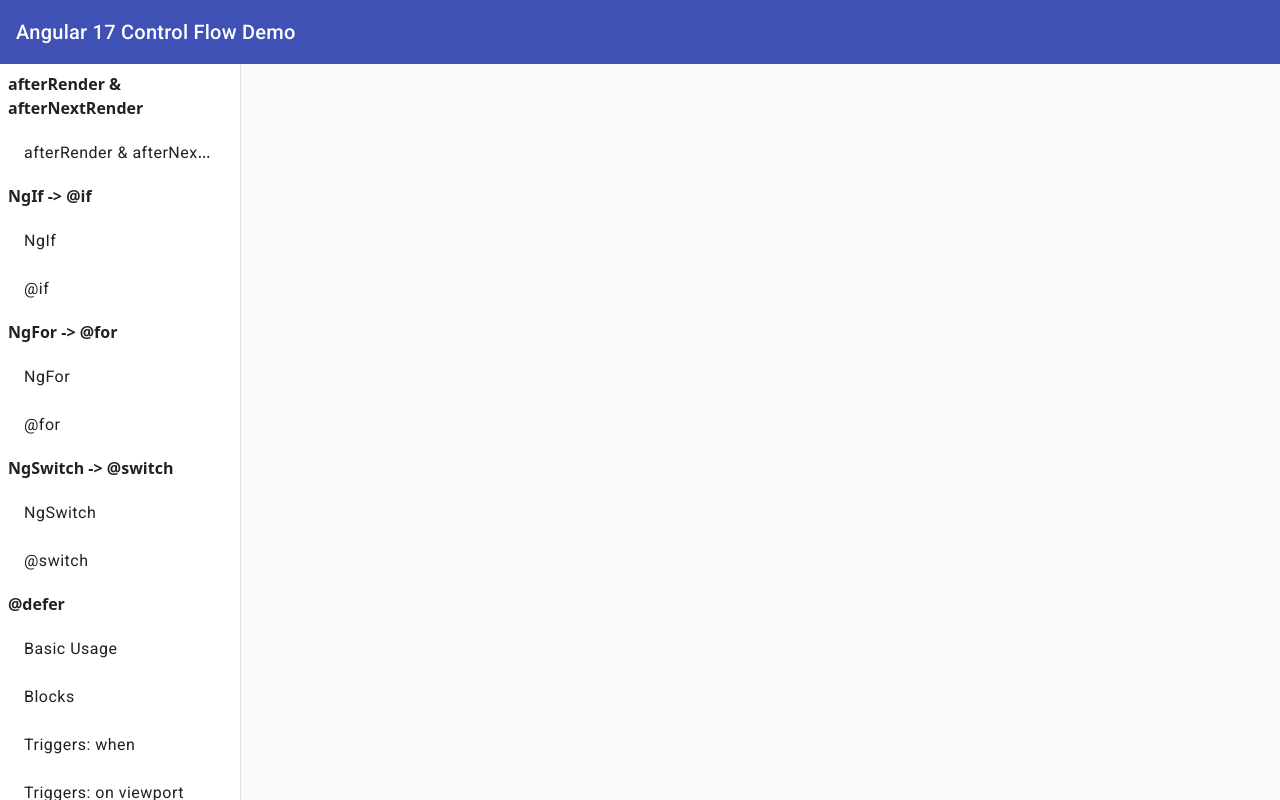
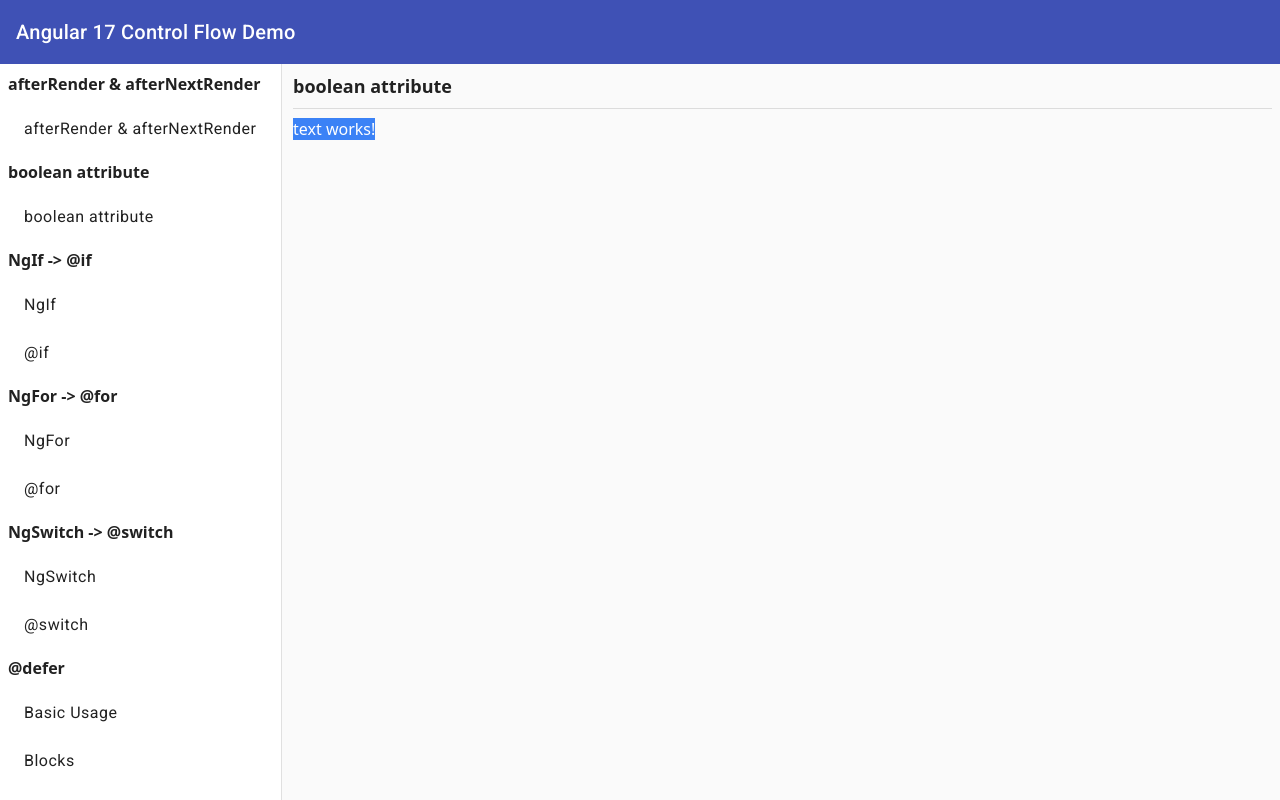
Before and after one commit to wellwind/devfest-2023-taipei-ng17-control-flow-demo, an Angular app: page /boolean-attribute in a window 1280 px wide. Before the commit this address led to /. Built offline with nearby package versions, Linux system fonts and the light colour scheme.

Commit message:
feat: demo boolean attribute

```diff
--- a/src/app/app.component.ts
+++ b/src/app/app.component.ts
@@ -20,22 +20,38 @@
     </mat-toolbar>
     <mat-sidenav-container class="h-[calc(100vh-64px)]">
       <mat-sidenav [opened]="true" mode="side">
-        <div class="w-56 m-2">
+        <div class="w-62 m-2">
           <h3 class="font-bold">afterRender & afterNextRender</h3>
+
           <mat-nav-list>
             <a mat-list-item routerLinkActive="pl-2" routerLink="/after-render">
-            afterRender & afterNextRender
+              afterRender & afterNextRender
             </a>
+          </mat-nav-list>
 
+          <h3 class="font-bold">boolean attribute</h3>
+
+          <mat-nav-list>
+            <a mat-list-item routerLinkActive="pl-2" routerLink="/boolean-attribute">
+              boolean attribute
+            </a>
           </mat-nav-list>
 
           <h3 class="font-bold">NgIf -> &#64;if</h3>
 
           <mat-nav-list>
-            <a mat-list-item routerLinkActive="pl-2" routerLink="/control-flow/ng-if">
+            <a
+              mat-list-item
+              routerLinkActive="pl-2"
+              routerLink="/control-flow/ng-if"
+            >
               NgIf
             </a>
-            <a mat-list-item routerLinkActive="pl-2" routerLink="/control-flow/at-if">
+            <a
+              mat-list-item
+              routerLinkActive="pl-2"
+              routerLink="/control-flow/at-if"
+            >
               &#64;if
             </a>
           </mat-nav-list>
@@ -43,10 +59,18 @@
           <h3 class="font-bold">NgFor -> &#64;for</h3>
 
           <mat-nav-list>
-            <a mat-list-item routerLinkActive="pl-2" routerLink="/control-flow/ng-for">
+            <a
+              mat-list-item
+              routerLinkActive="pl-2"
+              routerLink="/control-flow/ng-for"
+            >
               NgFor
             </a>
-            <a mat-list-item routerLinkActive="pl-2" routerLink="/control-flow/at-for">
+            <a
+              mat-list-item
+              routerLinkActive="pl-2"
+              routerLink="/control-flow/at-for"
+            >
               &#64;for
             </a>
           </mat-nav-list>
@@ -54,10 +78,18 @@
           <h3 class="font-bold">NgSwitch -> &#64;switch</h3>
 
           <mat-nav-list>
-            <a mat-list-item routerLinkActive="pl-2" routerLink="/control-flow/ng-switch">
+            <a
+              mat-list-item
+              routerLinkActive="pl-2"
+              routerLink="/control-flow/ng-switch"
+            >
               NgSwitch
             </a>
-            <a mat-list-item routerLinkActive="pl-2" routerLink="/control-flow/at-switch">
+            <a
+              mat-list-item
+              routerLinkActive="pl-2"
+              routerLink="/control-flow/at-switch"
+            >
               &#64;switch
             </a>
           </mat-nav-list>
--- a/src/app/app.routes.ts
+++ b/src/app/app.routes.ts
@@ -4,6 +4,10 @@
   {
     path: 'after-render',
     loadComponent: () => import('./pages/after-render/after-render.component'),
+  },
+  {
+    path: 'boolean-attribute',
+    loadComponent: () => import('./pages/boolean-attribute/boolean-attribute.component'),
   },
   {
     path: 'control-flow',
--- a/src/app/pages/after-render/child.component.ts
+++ b/src/app/pages/after-render/child.component.ts
@@ -1,4 +1,9 @@
-import { AfterViewInit, Component, afterNextRender, afterRender } from '@angular/core';
+import {
+  AfterViewInit,
+  Component,
+  afterNextRender,
+  afterRender,
+} from '@angular/core';
 import { MatButtonModule } from '@angular/material/button';
 
 @Component({
@@ -11,7 +16,6 @@
       Counter: {{ counter }}
     </button>
   `,
-  styles: ``,
 })
 export class ChildComponent implements AfterViewInit {
   counter = 0;
--- /dev/null
+++ b/src/app/pages/boolean-attribute/boolean-attribute.component.ts
@@ -0,0 +1,15 @@
+import { Component } from '@angular/core';
+import { TextComponent } from './text.component';
+import { PageHeaderComponent } from '../../page-header.component';
+
+@Component({
+  selector: 'app-boolean-attribute',
+  standalone: true,
+  imports: [PageHeaderComponent, TextComponent],
+  template: `
+   <app-page-header> boolean attribute </app-page-header>
+
+   <app-text highlight></app-text>
+  `
+})
+export default class BooleanAttributeComponent {}
--- /dev/null
+++ b/src/app/pages/boolean-attribute/text.component.ts
@@ -0,0 +1,12 @@
+import { Component, Input, booleanAttribute } from '@angular/core';
+
+@Component({
+  selector: 'app-text',
+  standalone: true,
+  template: `
+      <span [class.bg-blue-500]="highlight" [class.text-white]="highlight">text works!</span>
+  `,
+})
+export class TextComponent {
+  @Input({ transform: booleanAttribute }) highlight = false;
+}
```
Also changed, not shown: src/app/pages/after-render/after-render.component.ts (+7 -2 lines).
